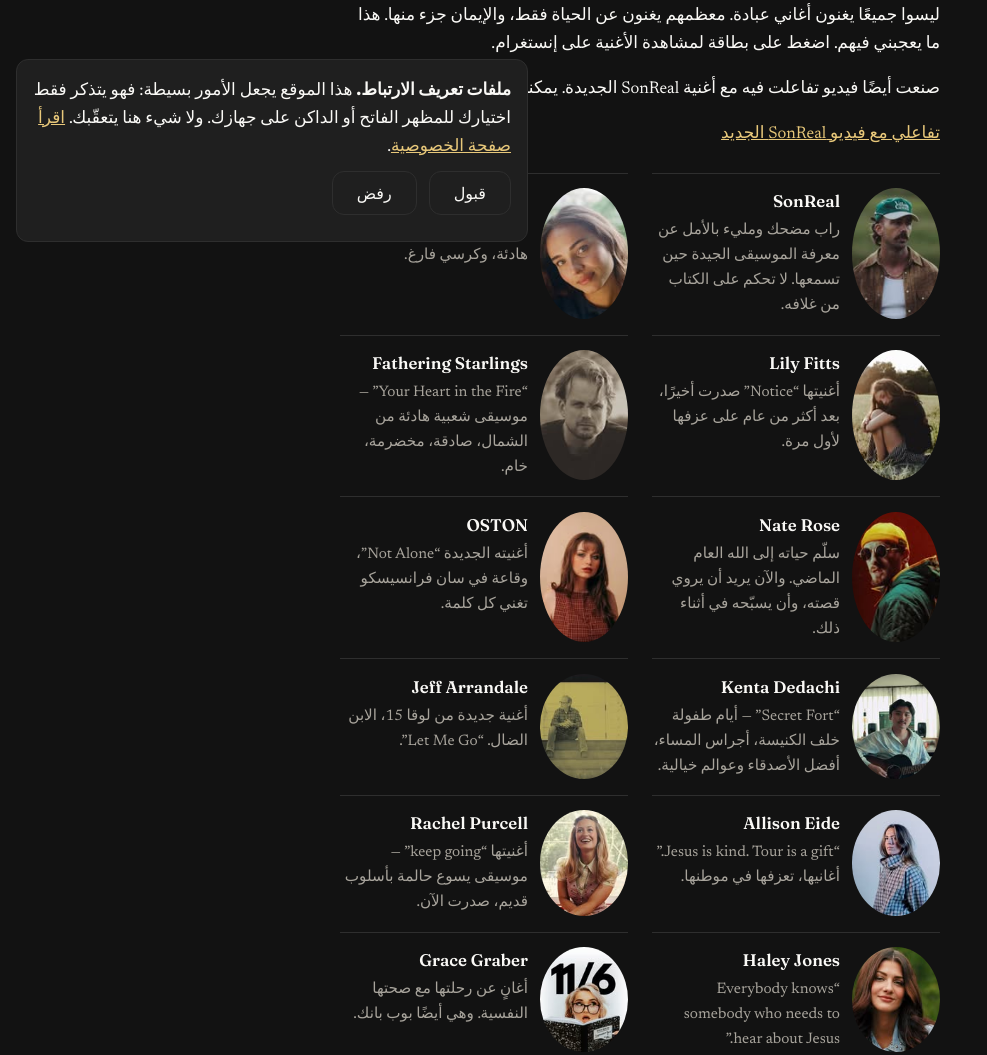
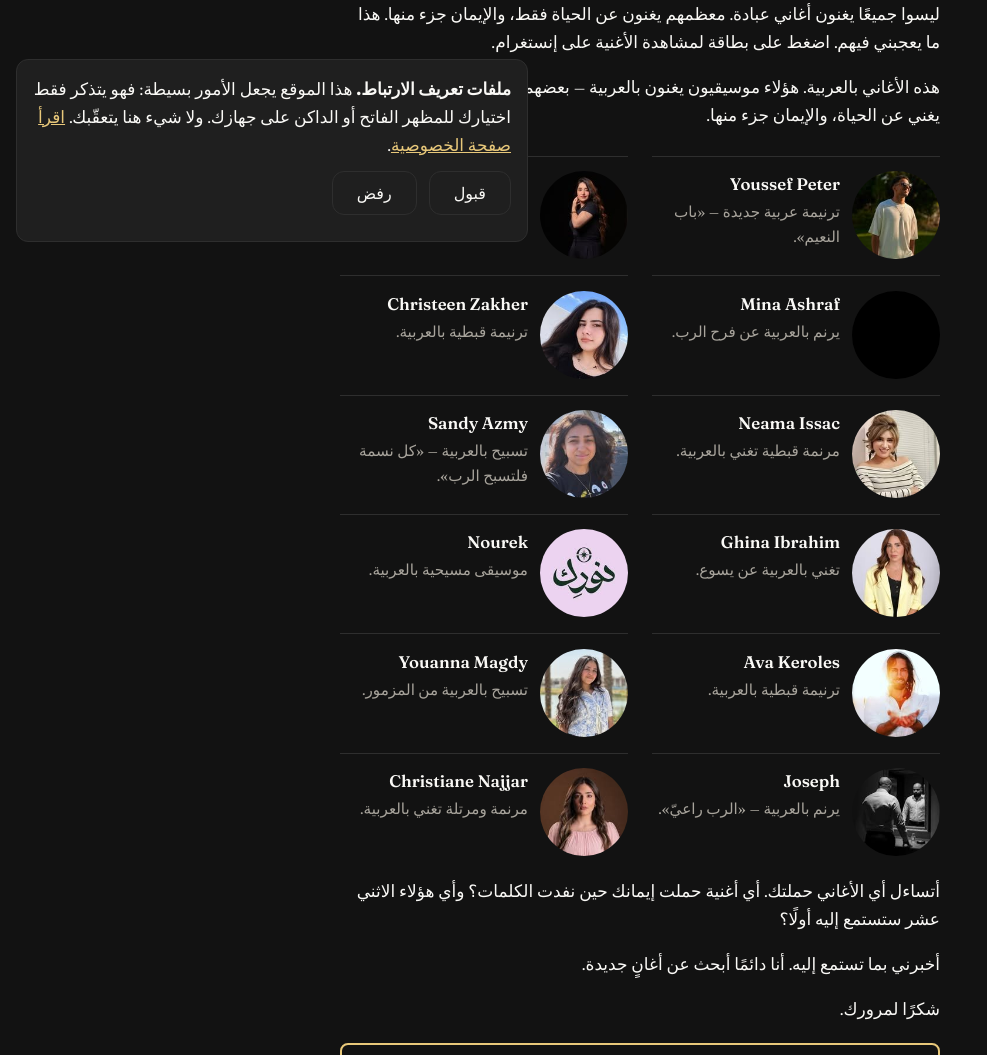
Before and after one commit to streamjonathan/jonathanmccallum-ar, an Eleventy site: page content/posts/2026-11-23-music-and-faith.md in a window 1280 px wide. Shown: the part 542-1597 px from the top of the page, without its empty margins (0-987 px from the left). Built offline with nearby package versions, Linux system fonts and the light colour scheme; Eleventy itself is replaced by a stand-in of ours; files that its build step writes are made by us from their sources.

Commit message:
Music and Faith: ar musicians, 12 verified

```diff
--- a/content/posts/2026-11-23-music-and-faith.md
+++ b/content/posts/2026-11-23-music-and-faith.md
@@ -3,7 +3,7 @@ title: "الموسيقى والإيمان"
 date: 2026-11-23
 slug: music-and-faith
 draft: false
-shareImage: /images/music-faith/sonreal.jpg
+shareImage: /images/music-faith/youssefpeterofficial.jpg
 ---
 
 أقضي وقتًا طويلًا في الاستماع إلى موسيقيين على إنستغرام. هؤلاء بعض من أستمع إليهم في الآونة الأخيرة.
@@ -14,70 +14,68 @@ shareImage: /images/music-faith/sonreal.jpg
 
 ليسوا جميعًا يغنون أغاني عبادة. معظمهم يغنون عن الحياة فقط، والإيمان جزء منها. هذا ما يعجبني فيهم. اضغط على بطاقة لمشاهدة الأغنية على إنستغرام.
 
-صنعت أيضًا فيديو تفاعلت فيه مع أغنية SonReal الجديدة. يمكنك مشاهدته هنا:
-
-[تفاعلي مع فيديو SonReal الجديد](https://www.youtube.com/shorts/wePjZMr6beE)
+هذه الأغاني بالعربية. هؤلاء موسيقيون يغنون بالعربية — بعضهم يغني أغاني عبادة، وبعضهم يغني عن الحياة، والإيمان جزء منها.
 
 <div class="ig-grid">
-<a class="ig-card" href="https://www.instagram.com/reel/DgBgmKwB84s/" target="_blank" rel="noopener">
-<img class="ig-card__img" src="/images/music-faith/sonreal.jpg" alt="SonReal" loading="lazy" width="150" height="150">
-<span class="ig-card__text"><span class="ig-card__name">SonReal</span>
-<span class="ig-card__note">راب مضحك ومليء بالأمل عن معرفة الموسيقى الجيدة حين تسمعها. لا تحكم على الكتاب من غلافه.</span></span>
+<a class="ig-card" href="https://www.instagram.com/reel/DIj3KGmPh1-/" target="_blank" rel="noopener">
+<img class="ig-card__img" src="/images/music-faith/youssefpeterofficial.jpg" alt="Youssef Peter" loading="lazy" width="150" height="150">
+<span class="ig-card__text"><span class="ig-card__name">Youssef Peter</span>
+<span class="ig-card__note">ترنيمة عربية جديدة — «باب النعيم».</span></span>
 </a>
-<a class="ig-card" href="https://www.instagram.com/reel/DgDnpYFAUjr/" target="_blank" rel="noopener">
-<img class="ig-card__img" src="/images/music-faith/tamzene.jpg" alt="Tamzene" loading="lazy" width="150" height="150">
-<span class="ig-card__text"><span class="ig-card__name">Tamzene</span>
-<span class="ig-card__note">“I'll save you a seat.” أغنية هادئة، وكرسي فارغ.</span></span>
+<a class="ig-card" href="https://www.instagram.com/reel/DExPQXRsG2N/" target="_blank" rel="noopener">
+<img class="ig-card__img" src="/images/music-faith/joy_yousry2.jpg" alt="Joy Yousry" loading="lazy" width="150" height="150">
+<span class="ig-card__text"><span class="ig-card__name">Joy Yousry</span>
+<span class="ig-card__note">مرنمة مسيحية تغني بالعربية.</span></span>
 </a>
-<a class="ig-card" href="https://www.instagram.com/reel/Df5X6L3K-3W/" target="_blank" rel="noopener">
-<img class="ig-card__img" src="/images/music-faith/lilyfittsmusic.jpg" alt="Lily Fitts" loading="lazy" width="150" height="150">
-<span class="ig-card__text"><span class="ig-card__name">Lily Fitts</span>
-<span class="ig-card__note">أغنيتها “Notice” صدرت أخيرًا، بعد أكثر من عام على عزفها لأول مرة.</span></span>
+<a class="ig-card" href="https://www.instagram.com/reel/Ddt0zV7tY8l/" target="_blank" rel="noopener">
+<img class="ig-card__img" src="/images/music-faith/mina_ashraf_noshy.jpg" alt="Mina Ashraf" loading="lazy" width="150" height="150">
+<span class="ig-card__text"><span class="ig-card__name">Mina Ashraf</span>
+<span class="ig-card__note">يرنم بالعربية عن فرح الرب.</span></span>
 </a>
-<a class="ig-card" href="https://www.instagram.com/reel/DgE-ybeI6ko/" target="_blank" rel="noopener">
-<img class="ig-card__img" src="/images/music-faith/fatheringstarlings.jpg" alt="Fathering Starlings" loading="lazy" width="150" height="150">
-<span class="ig-card__text"><span class="ig-card__name">Fathering Starlings</span>
-<span class="ig-card__note">“Your Heart in the Fire” — موسيقى شعبية هادئة من الشمال، صادقة، مخضرمة، خام.</span></span>
+<a class="ig-card" href="https://www.instagram.com/reel/DcjPq45Efdb/" target="_blank" rel="noopener">
+<img class="ig-card__img" src="/images/music-faith/christeenzakherofficial.jpg" alt="Christeen Zakher" loading="lazy" width="150" height="150">
+<span class="ig-card__text"><span class="ig-card__name">Christeen Zakher</span>
+<span class="ig-card__note">ترنيمة قبطية بالعربية.</span></span>
 </a>
-<a class="ig-card" href="https://www.instagram.com/reel/DfkSMZhpium/" target="_blank" rel="noopener">
-<img class="ig-card__img" src="/images/music-faith/naterosemusic.jpg" alt="Nate Rose" loading="lazy" width="150" height="150">
-<span class="ig-card__text"><span class="ig-card__name">Nate Rose</span>
-<span class="ig-card__note">سلّم حياته إلى الله العام الماضي. والآن يريد أن يروي قصته، وأن يسبّحه في أثناء ذلك.</span></span>
+<a class="ig-card" href="https://www.instagram.com/reel/Df_tyrfQ8W6/" target="_blank" rel="noopener">
+<img class="ig-card__img" src="/images/music-faith/neama_issac.jpg" alt="Neama Issac" loading="lazy" width="150" height="150">
+<span class="ig-card__text"><span class="ig-card__name">Neama Issac</span>
+<span class="ig-card__note">مرنمة قبطية تغني بالعربية.</span></span>
 </a>
-<a class="ig-card" href="https://www.instagram.com/p/DgBMyeNkkyO/" target="_blank" rel="noopener">
-<img class="ig-card__img" src="/images/music-faith/ostonmusic.jpg" alt="OSTON" loading="lazy" width="150" height="150">
-<span class="ig-card__text"><span class="ig-card__name">OSTON</span>
-<span class="ig-card__note">أغنيته الجديدة “Not Alone”، وقاعة في سان فرانسيسكو تغني كل كلمة.</span></span>
+<a class="ig-card" href="https://www.instagram.com/reel/DgAI5Mnh_E-/" target="_blank" rel="noopener">
+<img class="ig-card__img" src="/images/music-faith/sandyazmyworship.jpg" alt="Sandy Azmy" loading="lazy" width="150" height="150">
+<span class="ig-card__text"><span class="ig-card__name">Sandy Azmy</span>
+<span class="ig-card__note">تسبيح بالعربية — «كل نسمة فلتسبح الرب».</span></span>
 </a>
-<a class="ig-card" href="https://www.instagram.com/reel/Df1qtokoyBh/" target="_blank" rel="noopener">
-<img class="ig-card__img" src="/images/music-faith/kenta_dedachi.jpg" alt="Kenta Dedachi" loading="lazy" width="150" height="150">
-<span class="ig-card__text"><span class="ig-card__name">Kenta Dedachi</span>
-<span class="ig-card__note">“Secret Fort” — أيام طفولة خلف الكنيسة، أجراس المساء، أفضل الأصدقاء وعوالم خيالية.</span></span>
+<a class="ig-card" href="https://www.instagram.com/reel/DTDbF4jDLlv/" target="_blank" rel="noopener">
+<img class="ig-card__img" src="/images/music-faith/ghinaibrahimibrahim.jpg" alt="Ghina Ibrahim" loading="lazy" width="150" height="150">
+<span class="ig-card__text"><span class="ig-card__name">Ghina Ibrahim</span>
+<span class="ig-card__note">تغني بالعربية عن يسوع.</span></span>
 </a>
-<a class="ig-card" href="https://www.instagram.com/reel/DfCRnSiPXa5/" target="_blank" rel="noopener">
-<img class="ig-card__img" src="/images/music-faith/jeffarrandale.jpg" alt="Jeff Arrandale" loading="lazy" width="150" height="150">
-<span class="ig-card__text"><span class="ig-card__name">Jeff Arrandale</span>
-<span class="ig-card__note">أغنية جديدة من لوقا 15، الابن الضال. “Let Me Go”.</span></span>
+<a class="ig-card" href="https://www.instagram.com/reel/Dc2sa5uCVtO/" target="_blank" rel="noopener">
+<img class="ig-card__img" src="/images/music-faith/nourek_journey.jpg" alt="Nourek" loading="lazy" width="150" height="150">
+<span class="ig-card__text"><span class="ig-card__name">Nourek</span>
+<span class="ig-card__note">موسيقى مسيحية بالعربية.</span></span>
 </a>
-<a class="ig-card" href="https://www.instagram.com/reel/Df71X0lzZsN/" target="_blank" rel="noopener">
-<img class="ig-card__img" src="/images/music-faith/allison_eide.jpg" alt="Allison Eide" loading="lazy" width="150" height="150">
-<span class="ig-card__text"><span class="ig-card__name">Allison Eide</span>
-<span class="ig-card__note">“Jesus is kind. Tour is a gift.” أغانيها، تعزفها في موطنها.</span></span>
+<a class="ig-card" href="https://www.instagram.com/reel/DRRq9ZRjFQ-/" target="_blank" rel="noopener">
+<img class="ig-card__img" src="/images/music-faith/ava_keroles_1.jpg" alt="Ava Keroles" loading="lazy" width="150" height="150">
+<span class="ig-card__text"><span class="ig-card__name">Ava Keroles</span>
+<span class="ig-card__note">ترنيمة قبطية بالعربية.</span></span>
 </a>
-<a class="ig-card" href="https://www.instagram.com/reel/DgD31mXBDcn/" target="_blank" rel="noopener">
-<img class="ig-card__img" src="/images/music-faith/rachelpurcellmusic.jpg" alt="Rachel Purcell" loading="lazy" width="150" height="150">
-<span class="ig-card__text"><span class="ig-card__name">Rachel Purcell</span>
-<span class="ig-card__note">أغنيتها “keep going” — موسيقى يسوع حالمة بأسلوب قديم، صدرت الآن.</span></span>
+<a class="ig-card" href="https://www.instagram.com/reel/DOszVYrDboW/" target="_blank" rel="noopener">
+<img class="ig-card__img" src="/images/music-faith/voice_for_glory.jpg" alt="Youanna Magdy" loading="lazy" width="150" height="150">
+<span class="ig-card__text"><span class="ig-card__name">Youanna Magdy</span>
+<span class="ig-card__note">تسبيح بالعربية من المزمور.</span></span>
 </a>
-<a class="ig-card" href="https://www.instagram.com/reel/Df9vziqCJtC/" target="_blank" rel="noopener">
-<img class="ig-card__img" src="/images/music-faith/haleyjonesofficial.jpg" alt="Haley Jones" loading="lazy" width="150" height="150">
-<span class="ig-card__text"><span class="ig-card__name">Haley Jones</span>
-<span class="ig-card__note">“Everybody knows somebody who needs to hear about Jesus.”</span></span>
+<a class="ig-card" href="https://www.instagram.com/reel/DGIcclTNn2C/" target="_blank" rel="noopener">
+<img class="ig-card__img" src="/images/music-faith/joseph_mtrk.jpg" alt="Joseph" loading="lazy" width="150" height="150">
+<span class="ig-card__text"><span class="ig-card__name">Joseph</span>
+<span class="ig-card__note">يرنم بالعربية — «الرب راعيّ».</span></span>
 </a>
-<a class="ig-card" href="https://www.instagram.com/reel/DgAmATaizM0/" target="_blank" rel="noopener">
-<img class="ig-card__img" src="/images/music-faith/gracegrabermusic.jpg" alt="Grace Graber" loading="lazy" width="150" height="150">
-<span class="ig-card__text"><span class="ig-card__name">Grace Graber</span>
-<span class="ig-card__note">أغانٍ عن رحلتها مع صحتها النفسية. وهي أيضًا بوب بانك.</span></span>
+<a class="ig-card" href="https://www.instagram.com/reel/DfDKSuDuAiv/" target="_blank" rel="noopener">
+<img class="ig-card__img" src="/images/music-faith/christianenajjar.jpg" alt="Christiane Najjar" loading="lazy" width="150" height="150">
+<span class="ig-card__text"><span class="ig-card__name">Christiane Najjar</span>
+<span class="ig-card__note">مرنمة ومرتلة تغني بالعربية.</span></span>
 </a>
 </div>
 
```
Also changed, not shown: content/images/music-faith/ava_keroles_1.jpg (added), content/images/music-faith/christeenzakherofficial.jpg (added), content/images/music-faith/christianenajjar.jpg (added), content/images/music-faith/ghinaibrahimibrahim.jpg (added), content/images/music-faith/joseph_mtrk.jpg (added), content/images/music-faith/joy_yousry2.jpg (added), content/images/music-faith/mina_ashraf_noshy.jpg (added), content/images/music-faith/neama_issac.jpg (added), content/images/music-faith/nourek_journey.jpg (added), content/images/music-faith/sandyazmyworship.jpg (added), content/images/music-faith/voice_for_glory.jpg (added), content/images/music-faith/youssefpeterofficial.jpg (added).
